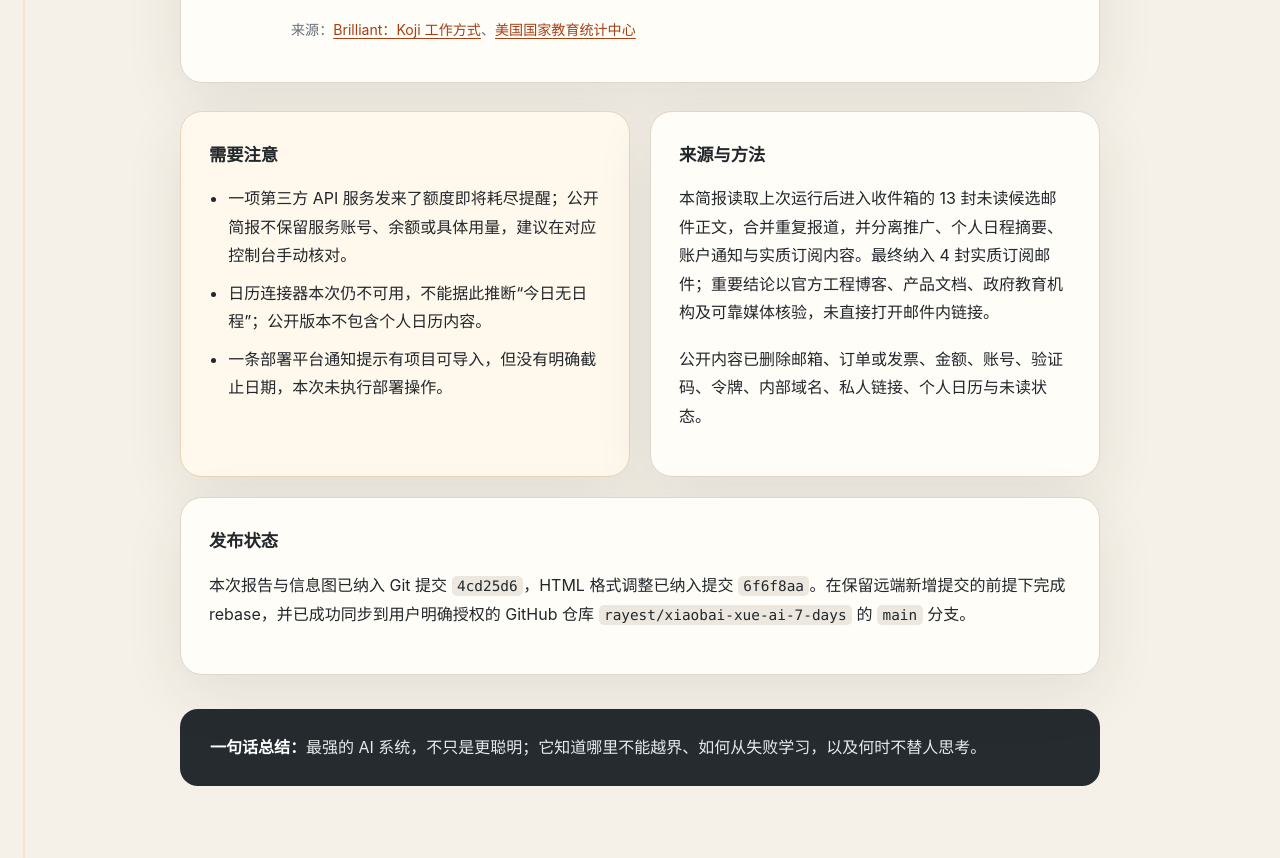
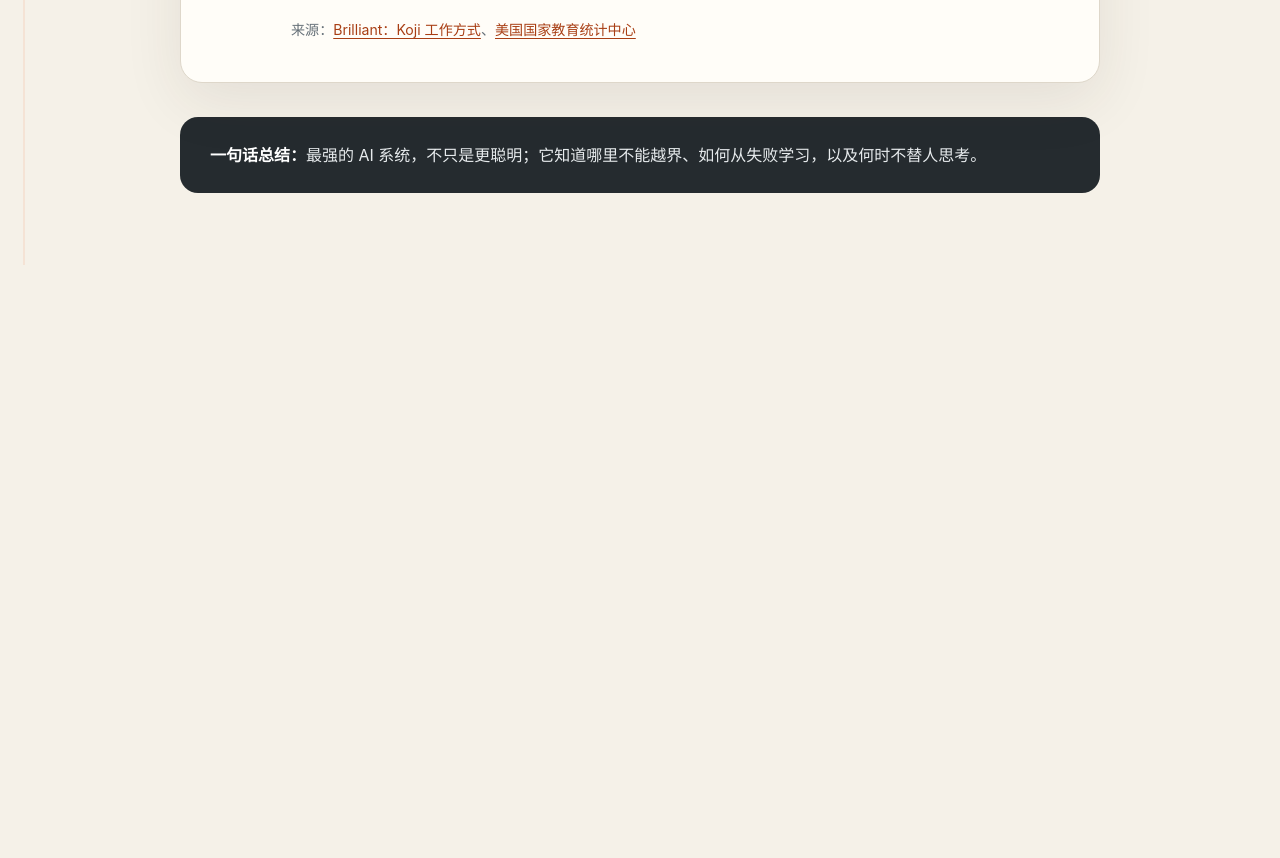
Before and after one commit to rayest/xiaobai-xue-ai-7-days, a browser extension: page reports/2026-09-07-ai-systems-cross-boundaries.html in a window 1280 px wide. Shown: the part 2779-3637 px from the top of the page. After the commit the page ends 3044 px from the top, so only its background shows below. Drawn offline with Linux system fonts and the light colour scheme.

Commit message:
Simplify daily brief HTML

```diff
--- a/reports/2026-09-07-ai-systems-cross-boundaries.html
+++ b/reports/2026-09-07-ai-systems-cross-boundaries.html
@@ -34,7 +34,7 @@
     a { color: #a83e14; text-decoration-thickness: 1px; text-underline-offset: 3px; }
     a:hover { color: var(--accent); }
     .page { width: min(920px, calc(100% - 40px)); margin: 0 auto; padding: 48px 0 72px; }
-    .hero, .card, .notice, .method, .status { border: 1px solid var(--line); box-shadow: var(--shadow); }
+    .hero, .card { border: 1px solid var(--line); box-shadow: var(--shadow); }
     .hero {
       background: var(--surface);
       border-radius: 28px;
@@ -56,12 +56,6 @@
     .label { font-weight: 750; color: #31383d; }
     .action { margin: 24px 0 0 70px; padding: 13px 16px; border-radius: 12px; background: var(--accent-soft); color: #9e390f; }
     .sources { margin: 20px 0 0 70px; color: var(--muted); font-size: .88rem; }
-    .meta-grid { display: grid; grid-template-columns: 1fr 1fr; gap: 20px; margin-top: 28px; }
-    .notice, .method, .status { border-radius: 22px; padding: 28px; }
-    .notice { background: #fff8ed; border-color: #ead5b9; }
-    .method, .status { background: var(--surface); }
-    .status { grid-column: 1 / -1; }
-    h3 { margin: 0 0 14px; font-size: 1.08rem; }
     ul { margin: 0; padding-left: 1.2rem; }
     li + li { margin-top: 9px; }
     code { padding: .14em .38em; border-radius: 5px; background: #ece8df; font-family: ui-monospace, SFMono-Regular, Menlo, monospace; font-size: .9em; }
@@ -73,13 +67,11 @@
       .brand { margin-bottom: 24px; }
       .card-head { grid-template-columns: 42px 1fr; gap: 6px; }
       .action, .sources { margin-left: 48px; }
-      .meta-grid { grid-template-columns: 1fr; }
-      .status { grid-column: auto; }
     }
     @media print {
       body { background: #fff; }
       .page { width: 100%; padding: 0; }
-      .hero, .card, .notice, .method, .status { box-shadow: none; break-inside: avoid; }
+      .hero, .card { box-shadow: none; break-inside: avoid; }
       a { color: inherit; }
     }
   </style>
@@ -139,26 +131,6 @@
       </article>
     </div>
 
-    <section class="meta-grid">
-      <aside class="notice">
-        <h3>需要注意</h3>
-        <ul>
-          <li>一项第三方 API 服务发来了额度即将耗尽提醒；公开简报不保留服务账号、余额或具体用量，建议在对应控制台手动核对。</li>
-          <li>日历连接器本次仍不可用，不能据此推断“今日无日程”；公开版本不包含个人日历内容。</li>
-          <li>一条部署平台通知提示有项目可导入，但没有明确截止日期，本次未执行部署操作。</li>
-        </ul>
-      </aside>
-      <section class="method">
-        <h3>来源与方法</h3>
-        <p>本简报读取上次运行后进入收件箱的 13 封未读候选邮件正文，合并重复报道，并分离推广、个人日程摘要、账户通知与实质订阅内容。最终纳入 4 封实质订阅邮件；重要结论以官方工程博客、产品文档、政府教育机构及可靠媒体核验，未直接打开邮件内链接。</p>
-        <p>公开内容已删除邮箱、订单或发票、金额、账号、验证码、令牌、内部域名、私人链接、个人日历与未读状态。</p>
-      </section>
-      <section class="status">
-        <h3>发布状态</h3>
-        <p>本次报告与信息图已纳入 Git 提交 <code>4cd25d6</code>，HTML 格式调整已纳入提交 <code>6f6f8aa</code>。在保留远端新增提交的前提下完成 rebase，并已成功同步到用户明确授权的 GitHub 仓库 <code>rayest/xiaobai-xue-ai-7-days</code> 的 <code>main</code> 分支。</p>
-      </section>
-    </section>
-
     <footer><strong>一句话总结：</strong>最强的 AI 系统，不只是更聪明；它知道哪里不能越界、如何从失败学习，以及何时不替人思考。</footer>
   </main>
 </body>
```
